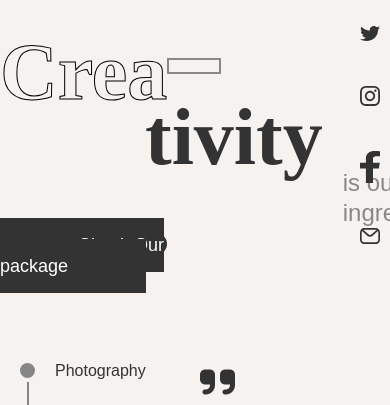
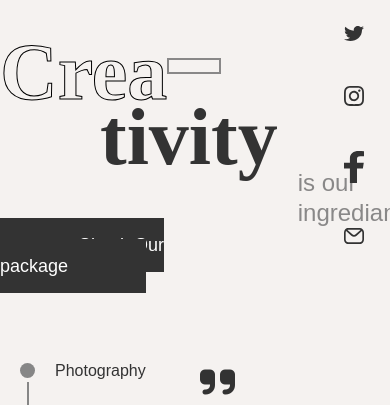
Before and after one commit to abhi2244s/Dance_Landing-page, a plain HTML site: page index.html in a window 390 px wide. Shown: the part 85-490 px from the top of the page. Drawn offline with Linux system fonts and the light colour scheme.

```diff
--- a/style.css
+++ b/style.css
@@ -306,7 +306,7 @@ img.logoimg {
     }
 
     .hero-subhead {
-        margin-left: 145px;
+        margin-left: 100px;
         margin-top: 50px;
     }
 
@@ -316,7 +316,7 @@ img.logoimg {
     }
 
     .hero-socialDiv {
-        right: 10px!important;
+        right: 26px!important;
     }
 
     .hero-heading h1{
```
Also changed, not shown: assets/output.png (added), assets/output2.png (added), 2 other files.
